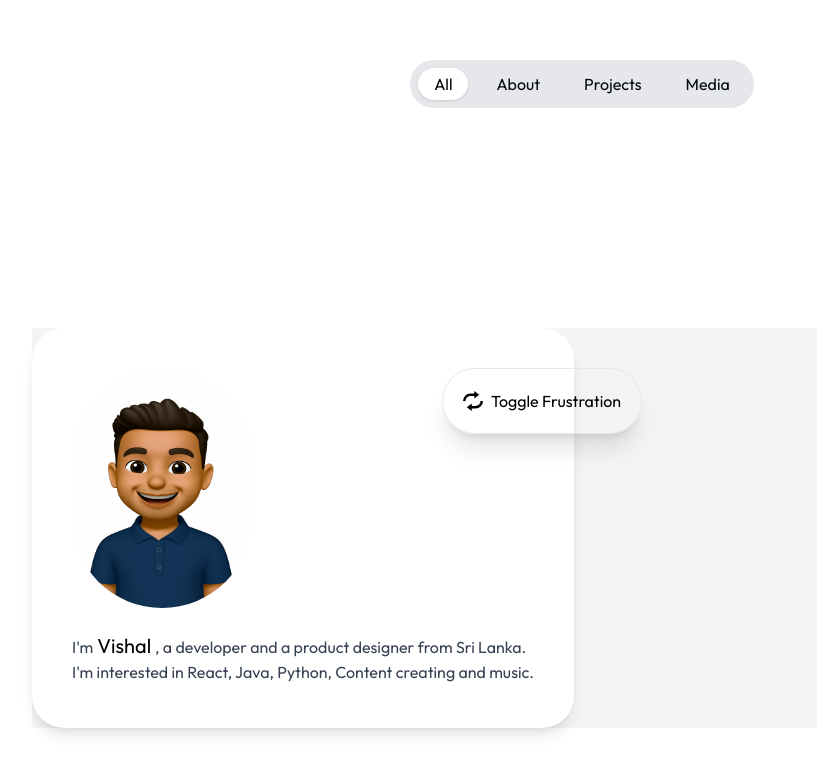
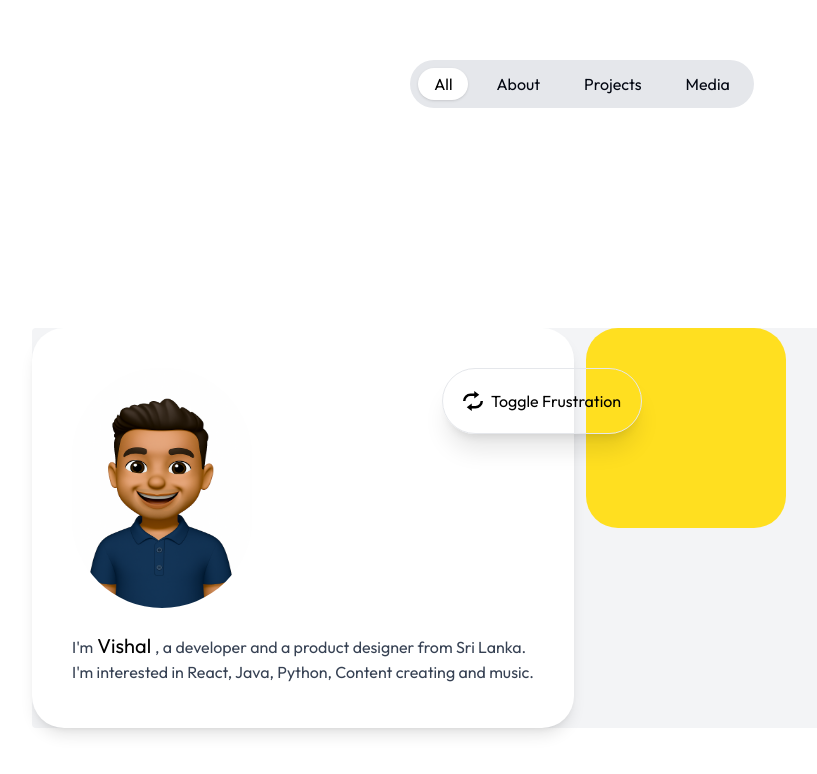
Before and after one commit to VishalOz/VishFolio, a React (Vite) app: page / in a window 1280 px wide. Shown: the top 774 px of the page, without its empty margins (58-875 px from the left). Built offline with nearby package versions, Linux system fonts and the light colour scheme.

Commit message:
anothe grid

```diff
--- a/src/Home.jsx
+++ b/src/Home.jsx
@@ -38,6 +38,8 @@ const Home = () => {
                 </p>
               </div>
             </div>
+          </div>
+          <div className={`w-[200px] h-[200px] bg-yellow-300 rounded-4xl ml-3`}>
 
           </div>
         </div>
```
